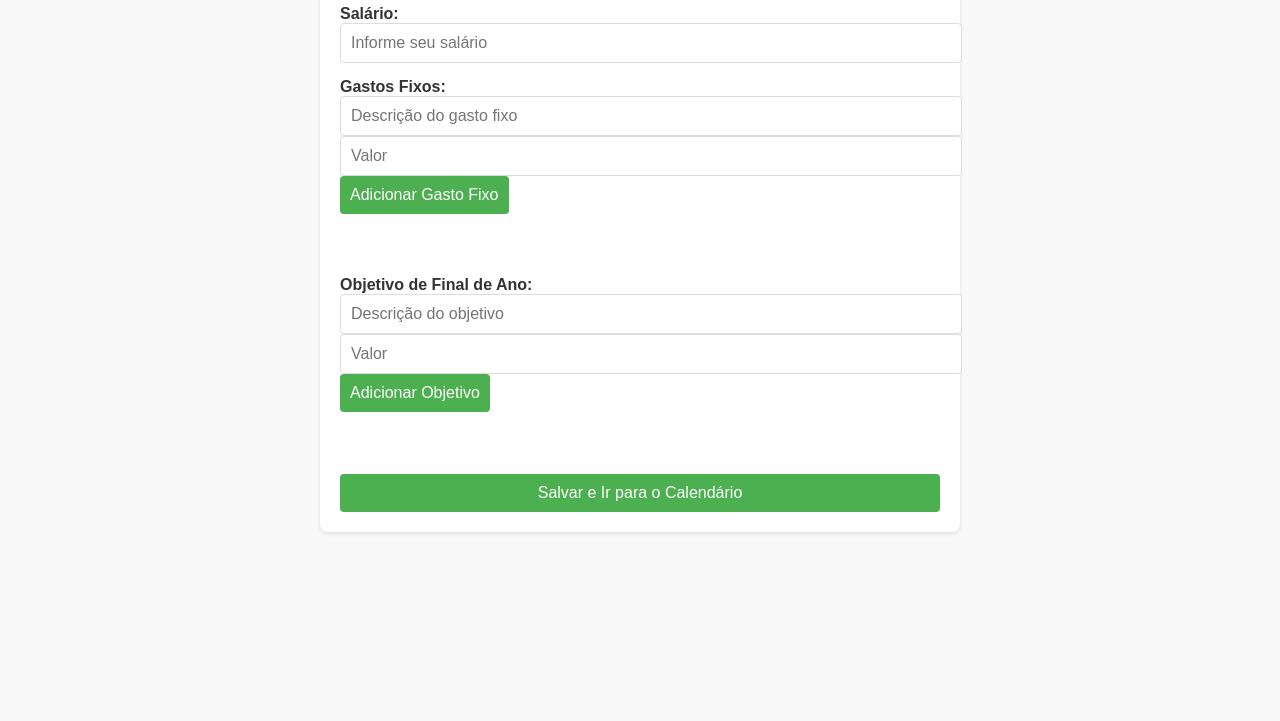
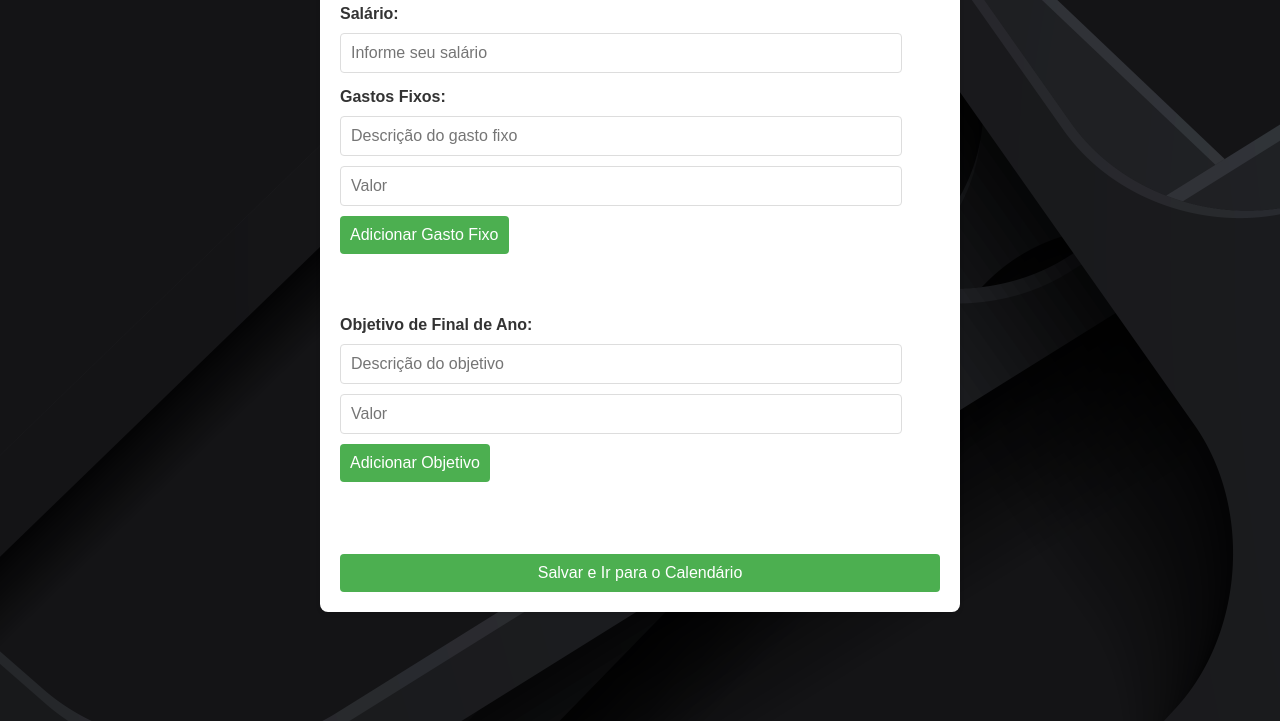
Before and after one commit to dwildemann88/Dkakeibo, a plain HTML site: page index.html in a window 1280 px wide. Shown: the part 79-800 px from the top of the page. Drawn offline with Linux system fonts and the light colour scheme.

Commit message:
edicoes finais

```diff
--- a/index.html
+++ b/index.html
@@ -5,6 +5,7 @@
     <meta name="viewport" content="width=device-width, initial-scale=1.0">
     <title>Dkakeibo - Configurações Iniciais</title>
     <link rel="stylesheet" href="styles-initial.css">
+    <link rel="stylesheet" href="styles-general.css">
 </head>
 <body>
     <div id="initial-settings">
--- a/styles-calendar.css
+++ b/styles-calendar.css
@@ -5,6 +5,7 @@ body {
     padding: 0;
     background-color: #f9f9f9;
     color: #333;
+    background-image: url(background.png);
 }
 
 /* Calendário */
@@ -70,6 +71,7 @@ body {
     width: 80%;
     max-width: 500px;
     box-shadow: 0 2px 4px rgba(0, 0, 0, 0.1);
+
 }
 
 #popup.hidden {
--- a/styles-initial.css
+++ b/styles-initial.css
@@ -3,7 +3,7 @@ body {
     font-family: Arial, sans-serif;
     margin: 0;
     padding: 0;
-    background-color: #f9f9f9;
+    background-image: url(background.png);
     color: #333;
 }
 
@@ -15,6 +15,10 @@ body {
     background: #fff;
     border-radius: 8px;
     box-shadow: 0 2px 4px rgba(0, 0, 0, 0.1);
+    display: flex;
+    flex-direction: column;
+    align-items: center;
+    justify-content: center;
 }
 
 /* Títulos */
@@ -34,7 +38,7 @@ form {
 
 label {
     font-weight: bold;
-    margin-bottom: 5px;
+    margin-bottom: 10px;
 }
 
 input[type="text"],
@@ -43,11 +47,13 @@ input[type="number"] {
     font-size: 16px;
     border: 1px solid #ddd;
     border-radius: 4px;
-    width: 100%;
+    width: 90%;
+    margin-top: 10px;
 }
 
 button {
     padding: 10px;
+    margin-top: 10px;
     font-size: 16px;
     color: #fff;
     background-color: #4CAF50;
@@ -64,6 +70,7 @@ button:hover {
 ul {
     list-style: none;
     padding: 0;
+    background-color: beige;
 }
 
 li {
```
Also changed, not shown: calendar.html (+6 -0 lines), background.png (added).
